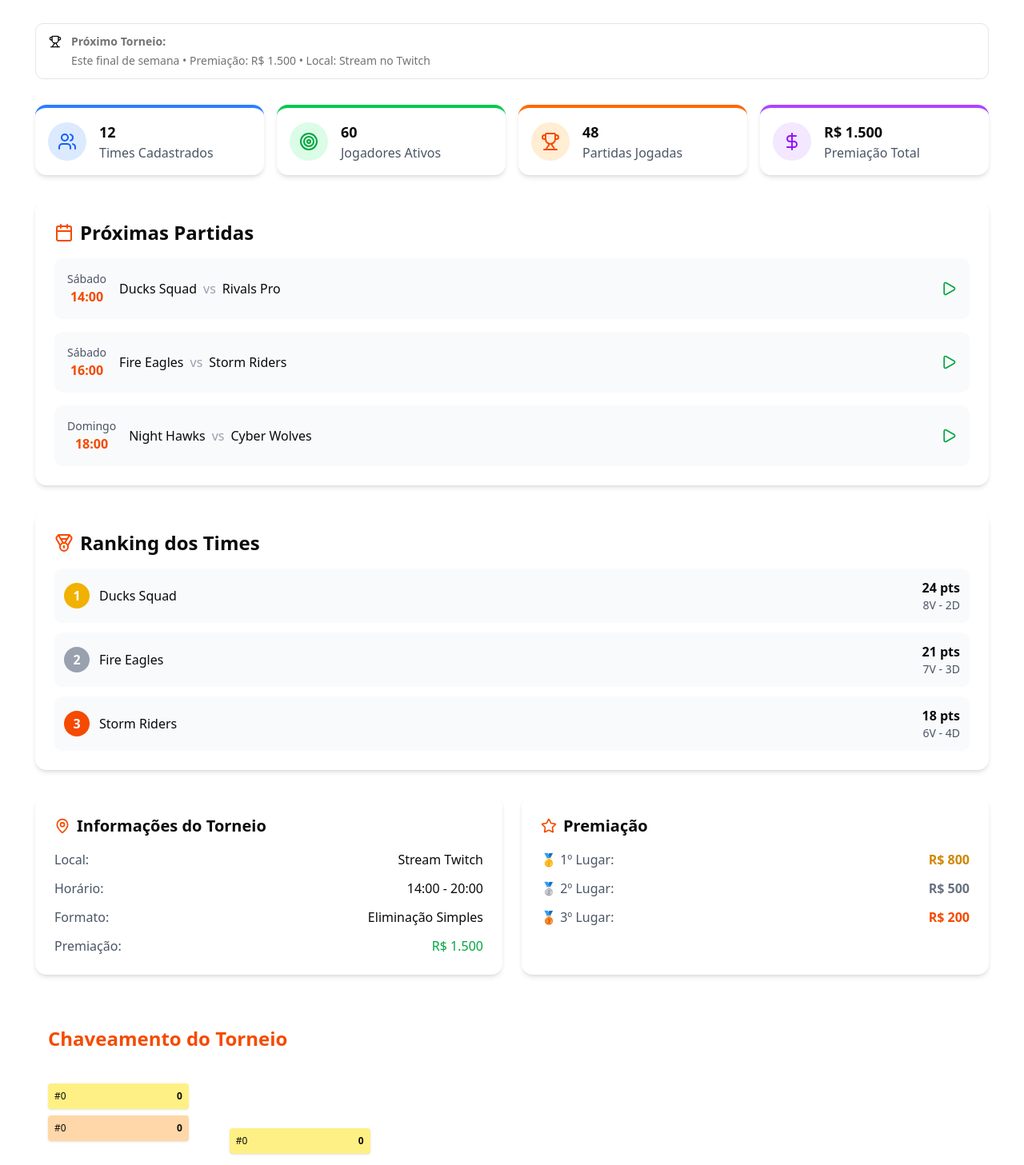
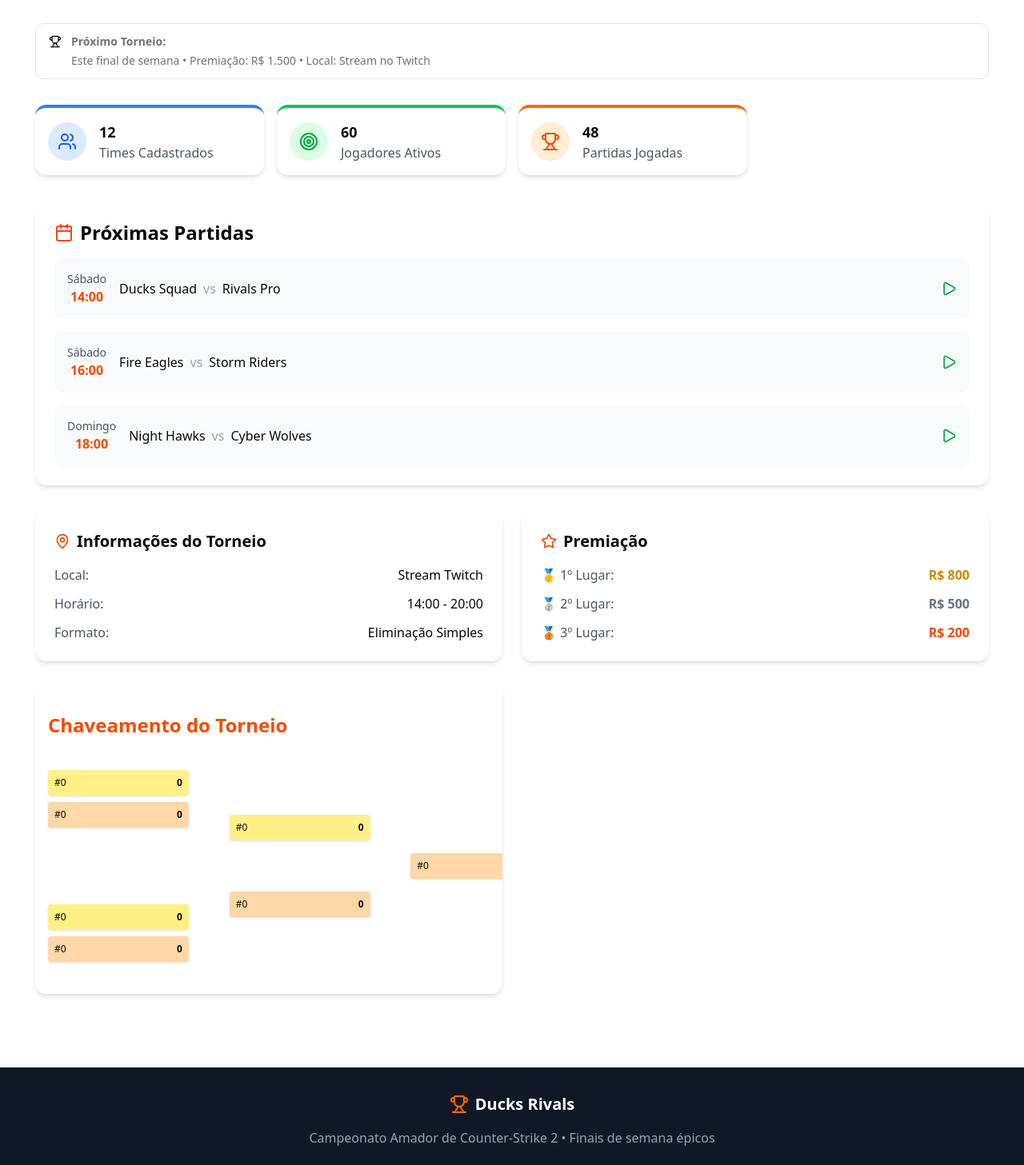
Before and after one commit to deploy-easypanel/rivals_web, a Next.js app: page / in a window 1280 px wide. Shown: the part 320-1777 px from the top of the page at 80% size. Built offline with nearby package versions, Linux system fonts and the light colour scheme.

Commit message:
refactor: remove unused components and clean up tournament info layout

```diff
--- a/src/app/page.tsx
+++ b/src/app/page.tsx
@@ -6,10 +6,8 @@ import Match from '@/components/Match';
 import { Alert, AlertDescription } from '@/components/ui/alert';
 import {
   Calendar,
-  DollarSign,
   Gamepad2,
   MapPin,
-  Medal,
   Play,
   Star,
   Target,
@@ -114,17 +112,6 @@ export default function PageDucksRivals() {
               <p className="text-gray-600">Partidas Jogadas</p>
             </div>
           </div>
-          <div
-            className={`flex items-center space-x-4 bg-white rounded-xl shadow-md p-4 border-t-4 border-purple-500`}
-          >
-            <div className={`p-3 rounded-full bg-purple-100`}>
-              <DollarSign className={`w-6 h-6 text-purple-600`} />
-            </div>
-            <div>
-              <p className="text-lg font-bold">R$ 1.500</p>
-              <p className="text-gray-600">Premiação Total</p>
-            </div>
-          </div>
         </div>
 
         {/* Upcoming Matches */}
@@ -159,7 +146,7 @@ export default function PageDucksRivals() {
         </div>
 
         {/* Top Teams */}
-        <div className="bg-white rounded-xl shadow-md p-6">
+        {/* <div className="bg-white rounded-xl shadow-md p-6">
           <h2 className="text-2xl font-bold mb-4 flex items-center">
             <Medal className="w-6 h-6 mr-2 text-orange-600" />
             Ranking dos Times
@@ -193,7 +180,7 @@ export default function PageDucksRivals() {
               </div>
             ))}
           </div>
-        </div>
+        </div> */}
 
         {/* Tournament Info Details */}
         <div className="grid grid-cols-1 md:grid-cols-2 gap-6">
@@ -214,10 +201,6 @@ export default function PageDucksRivals() {
               <div className="flex justify-between">
                 <span className="text-gray-600">Formato:</span>
                 <span className="font-medium">Eliminação Simples</span>
-              </div>
-              <div className="flex justify-between">
-                <span className="text-gray-600">Premiação:</span>
-                <span className="font-medium text-green-600">R$ 1.500</span>
               </div>
             </div>
           </div>
@@ -246,7 +229,7 @@ export default function PageDucksRivals() {
           {/* Tournament Bracket Table */}
           <section
             id="chaveamento"
-            className="relative overflow-x-auto py-10 px-4"
+            className="bg-white rounded-xl shadow-md relative overflow-x-auto py-10 px-4"
           >
             <h2 className="text-2xl font-bold mb-10 text-orange-600">
               Chaveamento do Torneio
```
